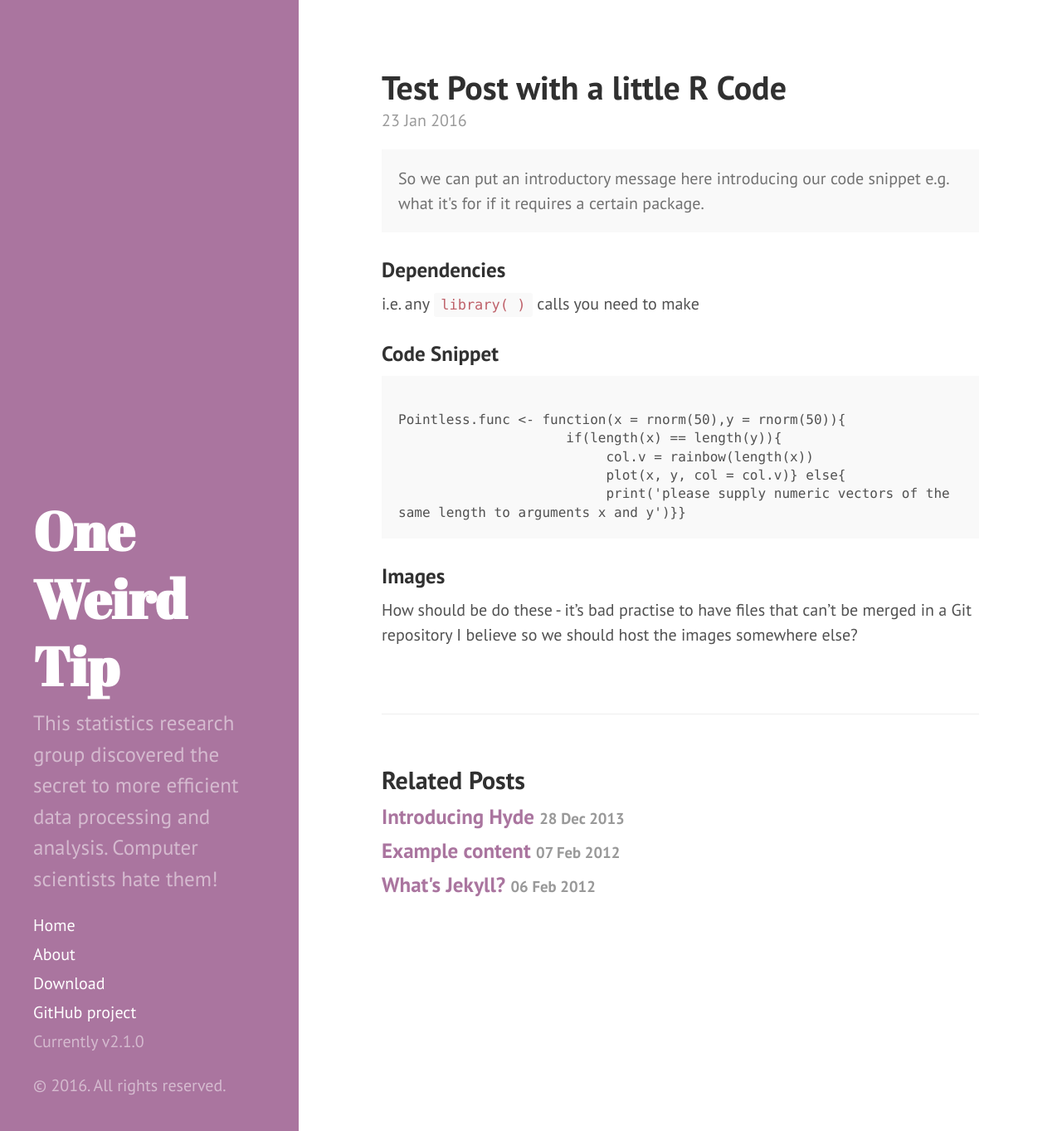
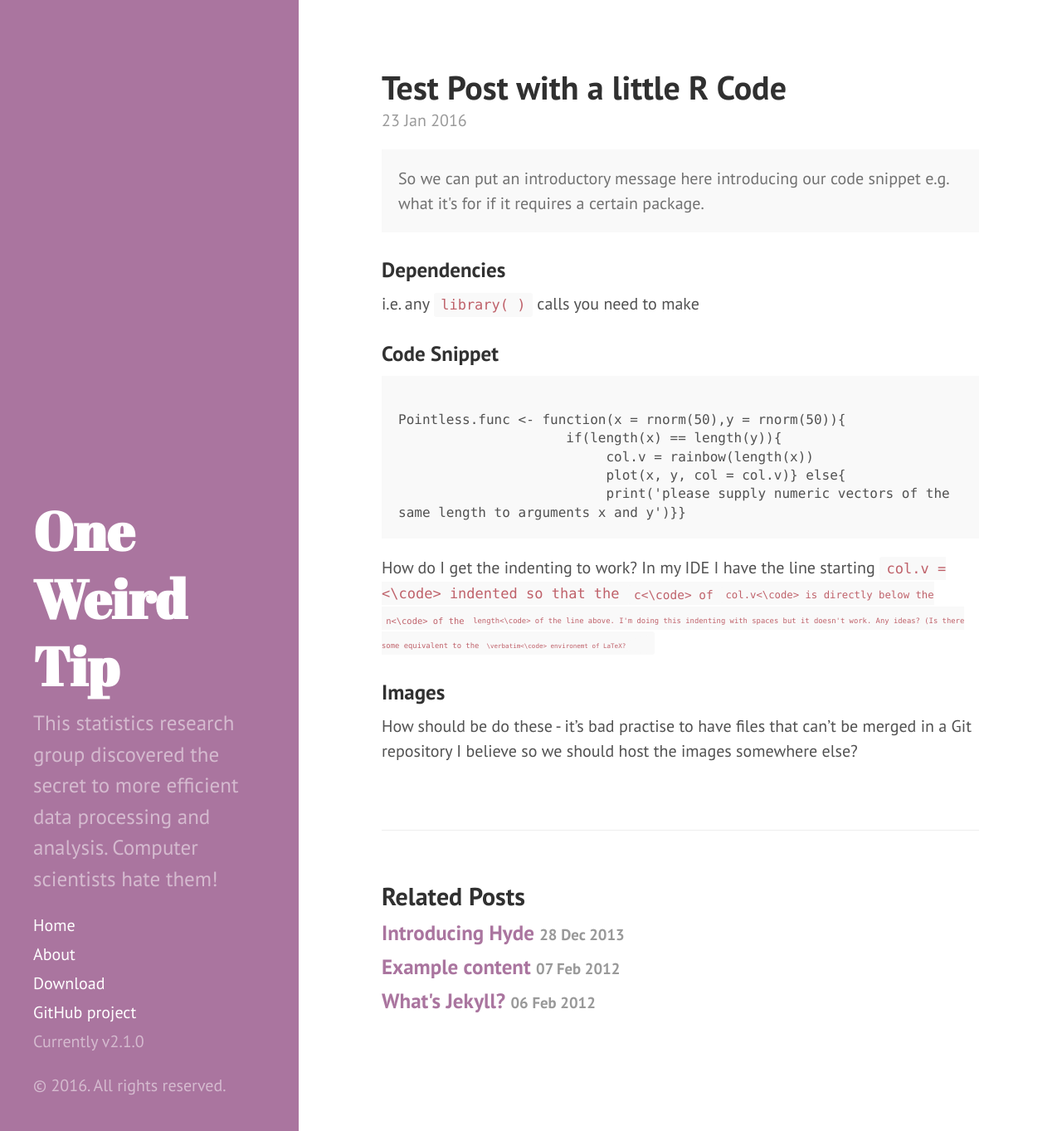
Before and after one commit to bragqut/bragqut.github.io, a Jekyll site: the page built from _posts/2016-01-23-test-snippet.md, in a window 1280 px wide and 1363 px high. Shown: the whole window at 83% size. Built offline with Jekyll 4.4.1, drawn with Linux system fonts in a browser that asks for light colours; Markdown is read by kramdown in place of the engine named in the settings.

Commit message:
in search of indenting

```diff
--- a/_posts/2016-01-23-test-snippet.md
+++ b/_posts/2016-01-23-test-snippet.md
@@ -20,6 +20,7 @@ Pointless.func <- function(x = rnorm(50),y = rnorm(50)){
 		          print('please supply numeric vectors of the same length to arguments x and y')}}
 </code></pre>
 
+How do I get the indenting to work? In my IDE I have the line starting <code>col.v =<\code> indented so that the <code>c<\code> of <code>col.v<\code> is directly below the <code>n<\code> of the <code>length<\code> of the line above.  I'm doing this indenting with spaces but it doesn't work. Any ideas? (Is there some equivalent to the <code>\verbatim<\code> environemt of LaTeX?
 
 ### Images
 
```
